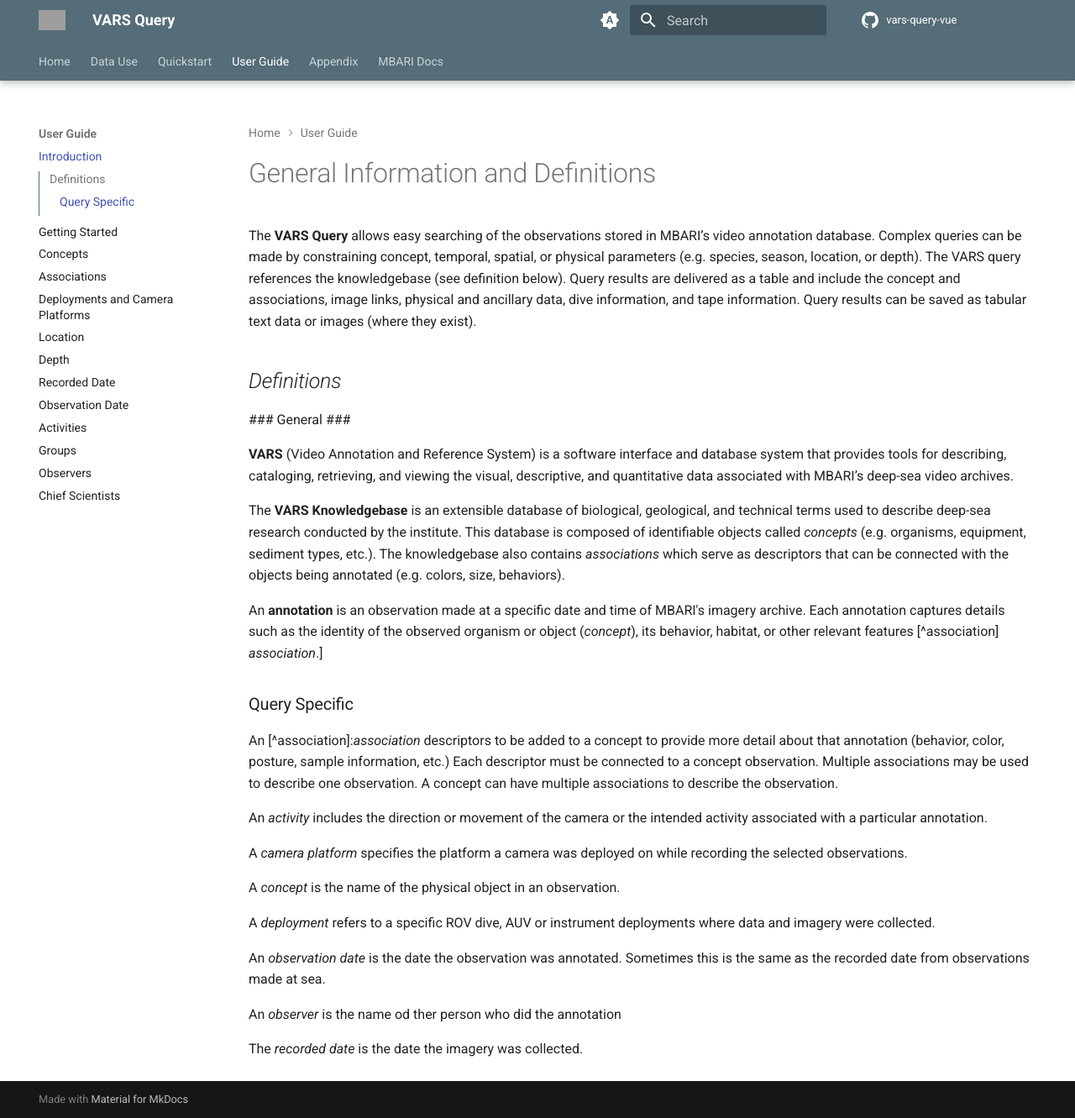
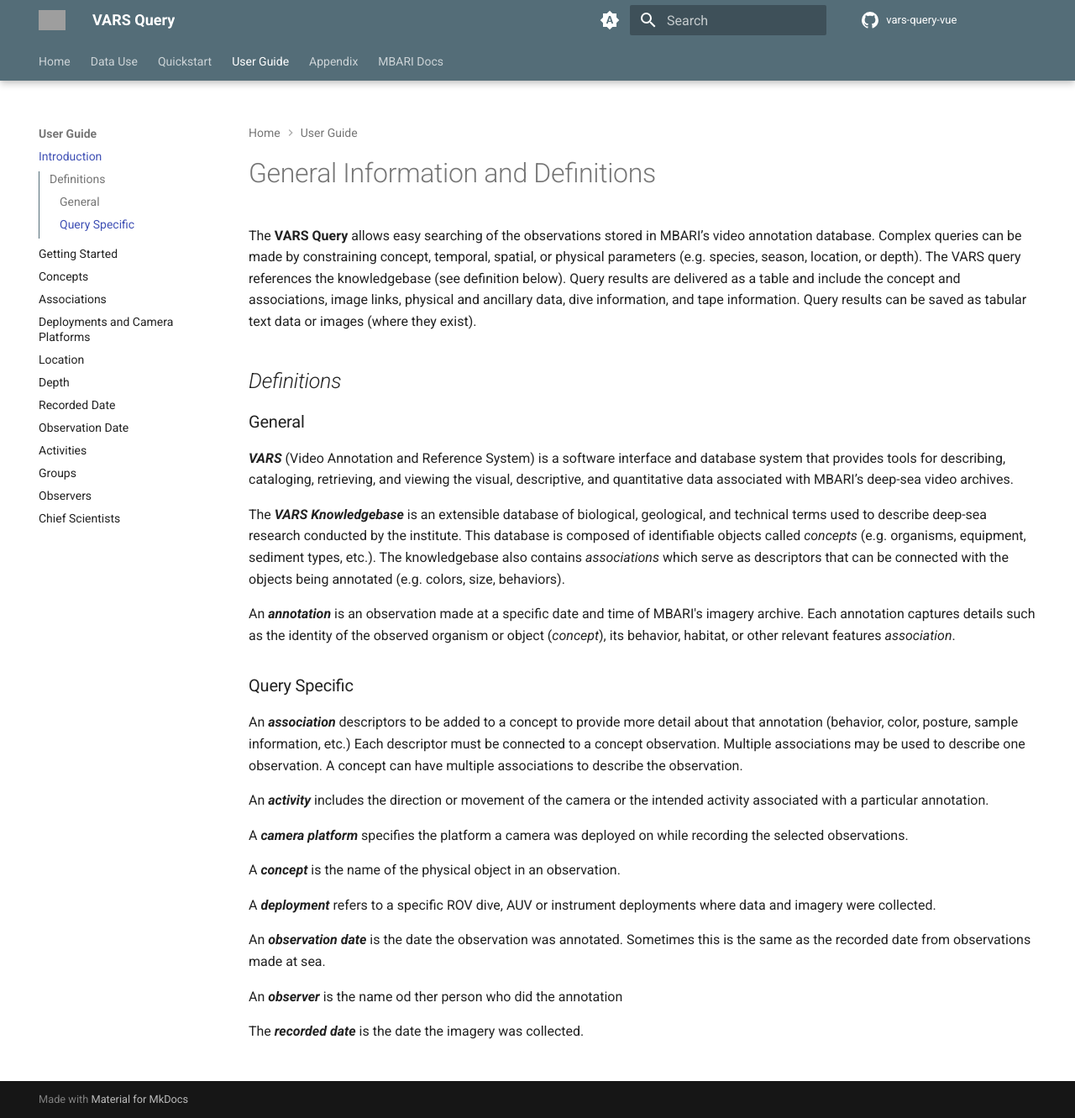
Before and after one commit to mbari-org/vars-query-vue, an MkDocs documentation site: the page built from docs/doc_01_general_info.md, in a window 1280 px wide and 1331 px high. Shown: the whole window at 84% size. Built offline with MkDocs 1.6.1 and Material for MkDocs 9.7.7, drawn with Linux system fonts in a browser that asks for light colours; comment, search, counter and statistics services are not loaded; grey boxes are pictures that could not be loaded.

Commit message:
updated navigation and definitions

```diff
--- a/docs/doc_01_general_info.md
+++ b/docs/doc_01_general_info.md
@@ -4,28 +4,28 @@
 
 ## *Definitions*
 
- ### General ###
+### General ###
 
-**VARS** (Video Annotation and Reference System) is a software interface and database system that provides tools for describing, cataloging, retrieving, and viewing the visual, descriptive, and quantitative data associated with MBARI’s deep-sea video archives.
+***VARS*** (Video Annotation and Reference System) is a software interface and database system that provides tools for describing, cataloging, retrieving, and viewing the visual, descriptive, and quantitative data associated with MBARI’s deep-sea video archives.
 
-The **VARS Knowledgebase** is an extensible database of biological, geological, and technical terms used to describe deep-sea research conducted by the institute.  This database is composed of identifiable objects called *concepts* (e.g. organisms, equipment, sediment types, etc.). The knowledgebase also contains *associations* which serve as descriptors that can be connected with the objects being annotated (e.g. colors, size, behaviors).
+The ***VARS Knowledgebase*** is an extensible database of biological, geological, and technical terms used to describe deep-sea research conducted by the institute.  This database is composed of identifiable objects called *concepts* (e.g. organisms, equipment, sediment types, etc.). The knowledgebase also contains *associations* which serve as descriptors that can be connected with the objects being annotated (e.g. colors, size, behaviors).
 
-An **annotation** is an observation made at a specific date and time of MBARI's imagery archive.  Each annotation captures details such as the identity of the observed organism or object (*concept*), its behavior, habitat, or other relevant features [^association] *association*.]
+An ***annotation*** is an observation made at a specific date and time of MBARI's imagery archive.  Each annotation captures details such as the identity of the observed organism or object (*concept*), its behavior, habitat, or other relevant features *association*.
 
 ### Query Specific ###
 
-An [^association]:*association*  descriptors to be added to a concept to provide more detail about that annotation (behavior, color, posture, sample information, etc.) Each descriptor must be connected to a concept observation. Multiple associations may be used to describe one observation. A concept can have multiple associations to describe the observation.
+An ***association***  descriptors to be added to a concept to provide more detail about that annotation (behavior, color, posture, sample information, etc.) Each descriptor must be connected to a concept observation. Multiple associations may be used to describe one observation. A concept can have multiple associations to describe the observation.
 
-An *activity* includes the direction or movement of the camera or the intended activity associated with a particular annotation.
+An ***activity*** includes the direction or movement of the camera or the intended activity associated with a particular annotation.
 
-A *camera platform* specifies the platform a camera was deployed on while recording the selected observations.
+A ***camera platform*** specifies the platform a camera was deployed on while recording the selected observations.
 
-A *concept* is the name of the physical object in an observation.
+A ***concept*** is the name of the physical object in an observation.
 
-A *deployment* refers to a specific ROV dive, AUV or instrument deployments where data and imagery were collected.
+A ***deployment*** refers to a specific ROV dive, AUV or instrument deployments where data and imagery were collected.
 
-An *observation date* is the date the observation was annotated.  Sometimes this is the same as the recorded date from observations made at sea.
+An ***observation date*** is the date the observation was annotated.  Sometimes this is the same as the recorded date from observations made at sea.
 
-An *observer* is the name od ther person who did the annotation
+An ***observer*** is the name od ther person who did the annotation
 
-The *recorded date* is the date the imagery was collected.
+The ***recorded date*** is the date the imagery was collected.
--- a/mkdocs.yml
+++ b/mkdocs.yml
@@ -20,7 +20,7 @@
     - Location: doc_05_locations.md
     - Depth: doc_06_depth.md
     - Recorded Date: doc_07_recordeddate.md
-    - Observation Date: doc_08_observation_date
+    - Observation Date: doc_08_observation_date.md
     - Activities: doc_09_activities.md
     - Groups: doc_10_groups.md
     - Observers: doc_11_observers.md
```
